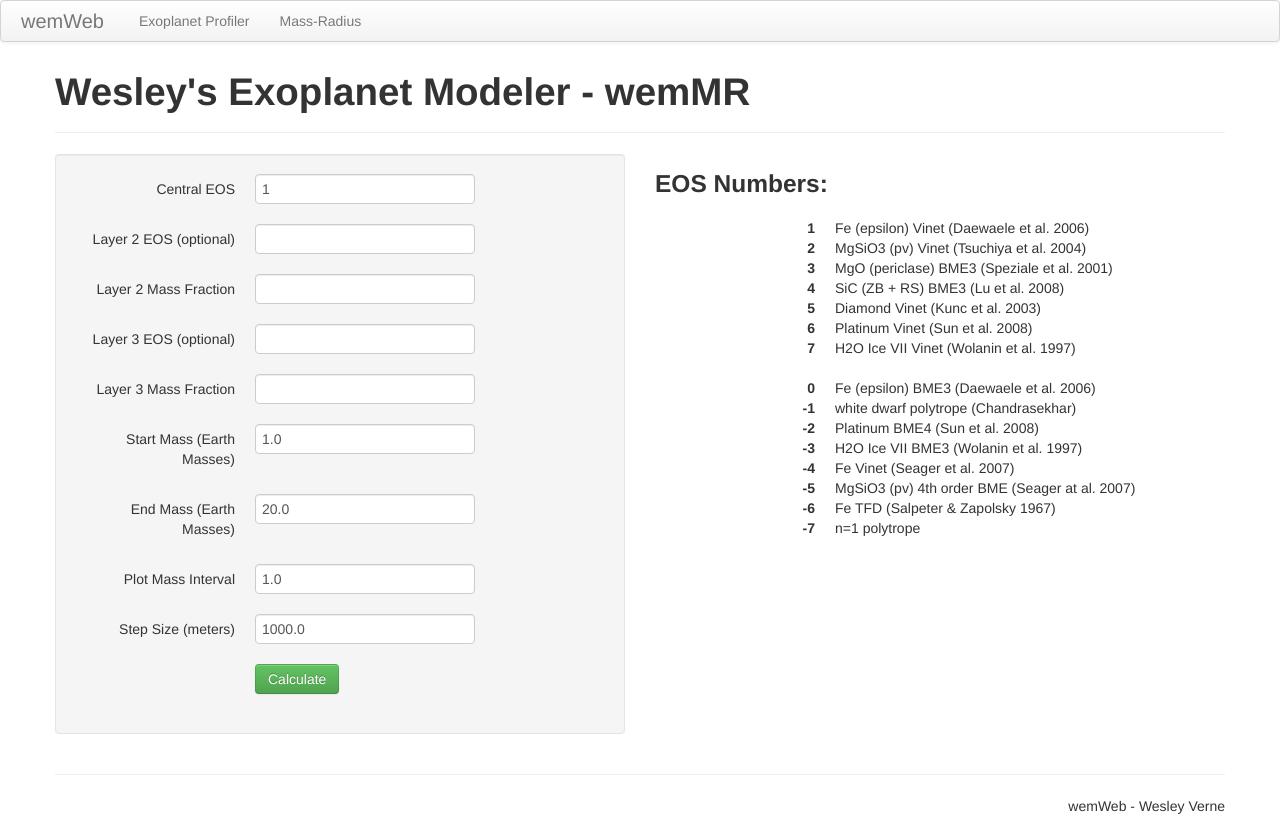
After one commit to wverne/wemWeb, a Django app: page /wemMR/ in a window 1280 px wide. The commit adds this page. Run offline with Django 3.2, Linux system fonts and the light colour scheme; some libraries are stand-ins or nearby versions.

Commit message:
Added forms and formatting for wemEP and wemMR

```diff
--- /dev/null
+++ b/modeling/forms.py
@@ -0,0 +1,39 @@
+from django import forms
+
+class wemEP_form(forms.Form):
+    central_eos = forms.IntegerField(label='Central EOS',
+                                     initial=1)
+    l2_eos = forms.IntegerField(label='Layer 2 EOS',
+                                 required=False)
+    l2_massfrac = forms.FloatField(label='Layer 2 Mass Fraction',
+                                   required=False)
+    l3_eos = forms.IntegerField(label='Layer 3 EOS',
+                                required=False)
+    l3_massfrac = forms.FloatField(label='Layer 3 Mass Fraction',
+                                   required=False)
+    interval = forms.IntegerField(label='Layer Output Interval',
+                                  initial=100)
+    mass = forms.FloatField(label='Planet Mass (Earth Masses)',
+                            initial=1.0)
+    step = forms.FloatField(label='Step Size (meters)',
+                            initial=100.0)
+
+class wemMR_form(forms.Form):
+    central_eos = forms.IntegerField(label='Central EOS',
+                                     initial=1)
+    l2_eos = forms.IntegerField(label='Layer 2 EOS',
+                                 required=False)
+    l2_massfrac = forms.FloatField(label='Layer 2 Mass Fraction',
+                                   required=False)
+    l3_eos = forms.IntegerField(label='Layer 3 EOS',
+                                required=False)
+    l3_massfrac = forms.FloatField(label='Layer 3 Mass Fraction',
+                                   required=False)
+    interval = forms.FloatField(label='Plot Mass Interval (Earth Masses)',
+                                  initial=1.0)
+    start_mass = forms.FloatField(label='Start Mass (Earth Masses)',
+                            initial=1.0)
+    end_mass = forms.FloatField(label='End Mass (Earth Masses)',
+                            initial=20.0)
+    step = forms.FloatField(label='Step Size (meters)',
+                            initial=1000.0)
--- a/modeling/views.py
+++ b/modeling/views.py
@@ -1 +1,28 @@
-# Create your views here.
+from django.shortcuts import render
+from modeling.forms import *
+
+def wemEP_view(request):
+    if request.method == 'POST':
+        form = wemEP_form(request.POST)
+        if form.is_valid():
+            cd = form.cleaned_data
+
+            return render(request, 'wemEP.html', {'form': form,
+                                                  'results':
+                                                  'Results go here!'})
+    else:
+        form = wemEP_form()
+    return render(request, 'wemEP.html', {'form': form})
+
+def wemMR_view(request):
+    if request.method == 'POST':
+        form = wemMR_form(request.POST)
+        if form.is_valid():
+            cd = form.cleaned_data
+
+            return render(request, 'wemMR.html', {'form': form,
+                                                  'results':
+                                                  'Results go here!'})
+    else:
+        form = wemMR_form()
+    return render(request, 'wemMR.html', {'form': form})
--- a/templates/base.html
+++ b/templates/base.html
@@ -24,7 +24,8 @@
 	<div class="container">
 	  <a class="brand" href="/">wemWeb</a>
 	  <ul class="nav">
-	    <li><a href="/">Home</a></li>
+	    <li><a href="/wemEP/">Exoplanet Profiler</a></li>
+	    <li><a href="/wemMR/">Mass-Radius</a></li>
 	  </ul>
 	</div> <!-- container -->
       </div> <!-- navbar-inner -->
@@ -34,8 +35,16 @@
 
       <h1>{% block header %}Wesley's Exoplanet Modeler{% endblock %}</h1>
 
+      <hr>
+
       {% block content %}
       <p>This is the template page!</p>
+      {% endblock %}
+
+      <hr>
+
+      {% block footer %}
+      <p class="text-right">wemWeb - Wesley Verne</p>
       {% endblock %}
 
     </div> <!-- container -->
--- /dev/null
+++ b/templates/form_base.html
@@ -0,0 +1,84 @@
+{% extends 'base.html' %}
+
+{% block content %}
+<div class="row">
+  <div class="span6">
+    <div class="well">
+
+      {% if results %}
+      <p class="text-success lead">Your results are below!</p>
+      {% endif %}
+
+      {% if form.errors %}
+      <p style="color: red;">
+        Please correct the error{{ form.errors|pluralize }} below.
+      </p>
+      {% endif %}
+
+      <form action="" method="post" class="form-horizontal">
+
+	{% block form_body %}
+	<p>Form goes here!</p>
+	{% endblock %}
+
+        {% csrf_token %}
+	<div class="control-group">
+	  <label class="control-label"></label>
+	  <div class="controls">
+	    <button type="submit" name="signingup"
+		    class="btn btn-success">Calculate</button>
+	  </div> <!-- controls -->
+	</div> <!-- control-group -->
+
+      </form>
+
+    </div> <!-- well -->
+  </div> <!-- span6 -->
+
+  <div class="span6">
+
+    <h3>EOS Numbers:</h3>
+    <dl class="dl-horizontal">
+      <dt>1</dt>
+      <dd>Fe (epsilon) Vinet (Daewaele et al. 2006)</dd>
+      <dt>2</dt>
+      <dd>MgSiO3 (pv) Vinet (Tsuchiya et al. 2004)</dd>
+      <dt>3</dt>
+      <dd>MgO (periclase) BME3 (Speziale et al. 2001)</dd>
+      <dt>4</dt>
+      <dd>SiC (ZB + RS) BME3 (Lu et al. 2008)</dd>
+      <dt>5</dt>
+      <dd>Diamond Vinet (Kunc et al. 2003)</dd>
+      <dt>6</dt>
+      <dd>Platinum Vinet (Sun et al. 2008)</dd>
+      <dt>7</dt>
+      <dd>H2O Ice VII Vinet (Wolanin et al. 1997)</dd>
+    </dl>
+    <dl class="dl-horizontal">
+      <dt>0</dt>
+      <dd>Fe (epsilon) BME3 (Daewaele et al. 2006)</dd>
+      <dt>-1</dt>
+      <dd>white dwarf polytrope (Chandrasekhar)</dd>
+      <dt>-2</dt>
+      <dd>Platinum BME4 (Sun et al. 2008)</dd>
+      <dt>-3</dt>
+      <dd>H2O Ice VII BME3 (Wolanin et al. 1997)</dd>
+      <dt>-4</dt>
+      <dd>Fe Vinet (Seager et al. 2007)</dd>
+      <dt>-5</dt>
+      <dd>MgSiO3 (pv) 4th order BME (Seager at al. 2007)</dd>
+      <dt>-6</dt>
+      <dd>Fe TFD (Salpeter & Zapolsky 1967)</dd>
+      <dt>-7</dt>
+      <dd>n=1 polytrope</dd>
+    </dl>
+
+  </div> <!-- span6 -->
+</div> <!-- row -->
+
+{% if results %}
+<hr>
+{{ results }}
+{% endif %}
+
+{% endblock %}
--- /dev/null
+++ b/templates/wemMR.html
@@ -0,0 +1,97 @@
+{% extends "form_base.html" %}
+
+{% block title %}{{ block.super }} - wemMR {% endblock %}
+
+{% block header %}{{ block.super }} - wemMR {% endblock %}
+
+{% block form_body %}
+<div class="control-group">
+  {{ form.central_eos.errors }}
+  <label class="control-label">Central EOS</label>
+  <div class="controls">
+    <div class="input">
+      {{ form.central_eos }}
+    </div> <!-- input-prepend -->
+  </div> <!-- controls -->
+</div> <!-- control-group -->
+
+<div class="control-group">
+  {{ form.l2_eos.errors }}
+  <label class="control-label">Layer 2 EOS (optional)</label>
+  <div class="controls">
+    <div class="input">
+      {{ form.l2_eos }}
+    </div> <!-- input -->
+  </div> <!-- controls -->
+</div> <!-- control-group -->
+
+<div class="control-group">
+  {{ form.l2_massfrac.errors }}
+  <label class="control-label">Layer 2 Mass Fraction</label>
+  <div class="controls">
+    <div class="input">
+      {{ form.l2_massfrac }}
+    </div> <!-- input -->
+  </div> <!-- controls -->
+</div> <!-- control-group -->
+
+<div class="control-group">
+  {{ form.l3_eos.errors }}
+  <label class="control-label">Layer 3 EOS (optional)</label>
+  <div class="controls">
+    <div class="input">
+      {{ form.l3_eos }}
+    </div> <!-- input -->
+  </div> <!-- controls -->
+</div> <!-- control-group -->
+
+<div class="control-group">
+  {{ form.l3_massfrac.errors }}
+  <label class="control-label">Layer 3 Mass Fraction</label>
+  <div class="controls">
+    <div class="input">
+      {{ form.l3_massfrac }}
+    </div> <!-- input -->
+  </div> <!-- controls -->
+</div> <!-- control-group -->
+
+<div class="control-group">
+  {{ form.start_mass.errors }}
+  <label class="control-label">Start Mass (Earth Masses)</label>
+  <div class="controls">
+    <div class="input">
+      {{ form.start_mass }}
+    </div> <!-- input -->
+  </div> <!-- controls -->
+</div> <!-- control-group -->
+
+<div class="control-group">
+  {{ form.end_mass.errors }}
+  <label class="control-label">End Mass (Earth Masses)</label>
+  <div class="controls">
+    <div class="input">
+      {{ form.end_mass }}
+    </div> <!-- input -->
+  </div> <!-- controls -->
+</div> <!-- control-group -->
+
+<div class="control-group">
+  {{ form.interval.errors }}
+  <label class="control-label">Plot Mass Interval</label>
+  <div class="controls">
+    <div class="input">
+      {{ form.interval }}
+    </div> <!-- input -->
+  </div> <!-- controls -->
+</div> <!-- control-group -->
+
+<div class="control-group">
+  {{ form.step.errors }}
+  <label class="control-label">Step Size (meters)</label>
+  <div class="controls">
+    <div class="input">
+      {{ form.step }}
+    </div> <!-- input -->
+  </div> <!-- controls -->
+</div> <!-- control-group -->
+{% endblock %}
--- a/wemWeb/urls.py
+++ b/wemWeb/urls.py
@@ -6,6 +6,7 @@ from django.conf.urls import patterns, include, url
 
 urlpatterns = patterns('wemWeb.views',
     (r'^$', 'home_view'),
+
     # Examples:
     # url(r'^$', 'wemWeb.views.home', name='home'),
     # url(r'^wemWeb/', include('wemWeb.foo.urls')),
@@ -16,3 +17,8 @@ urlpatterns = patterns('wemWeb.views',
     # Uncomment the next line to enable the admin:
     # url(r'^admin/', include(admin.site.urls)),
 )
+
+urlpatterns += patterns('modeling.views',
+    (r'^wemEP/$', 'wemEP_view'),
+    (r'^wemMR/$', 'wemMR_view'),
+)
--- a/wemWeb/views.py
+++ b/wemWeb/views.py
@@ -1,4 +1,4 @@
 from django.shortcuts import render
 
 def home_view(request):
-    return render(request, 'base.html')
+    return render(request, 'homepage.html')
```
Also changed, not shown: templates/homepage.html (added, +36 -0 lines), templates/wemEP.html (added, +87 -0 lines).
